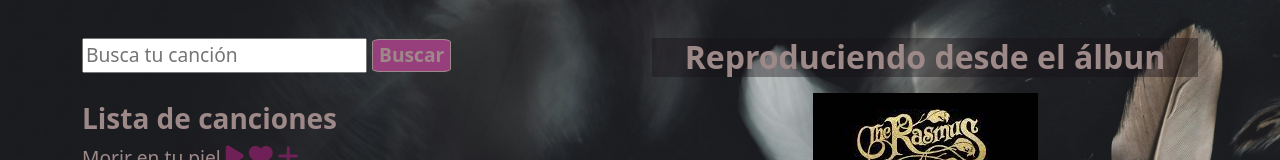
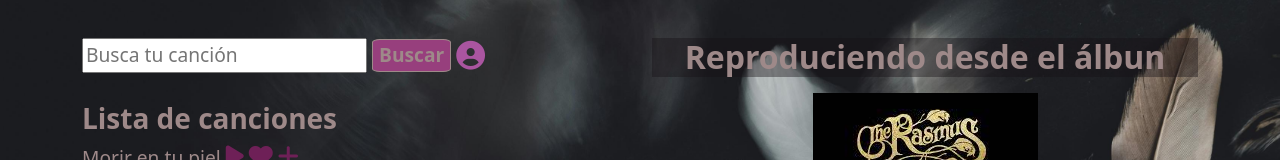
Before and after one commit to GabiPazmino/Reproductor, a plain HTML site: page home.html in a window 1280 px wide. Shown: the top 160 px of the page. Drawn offline with nearby package versions, Linux system fonts and the light colour scheme.

Commit message:
agregué el boton de user

```diff
--- a/home.html
+++ b/home.html
@@ -22,7 +22,10 @@
                     <form>
                         <input type="search" placeholder="Busca tu canción" id="inputBuscar">
                         <input type="button" value="Buscar" id="searchButton">
+                        <a href="index.html"><i class="fa-solid fa-circle-user fa-xl" style="color: #aa55a0;"></i></a>
                     </form>
+
+
                 </div>
                 <br>
 
```
